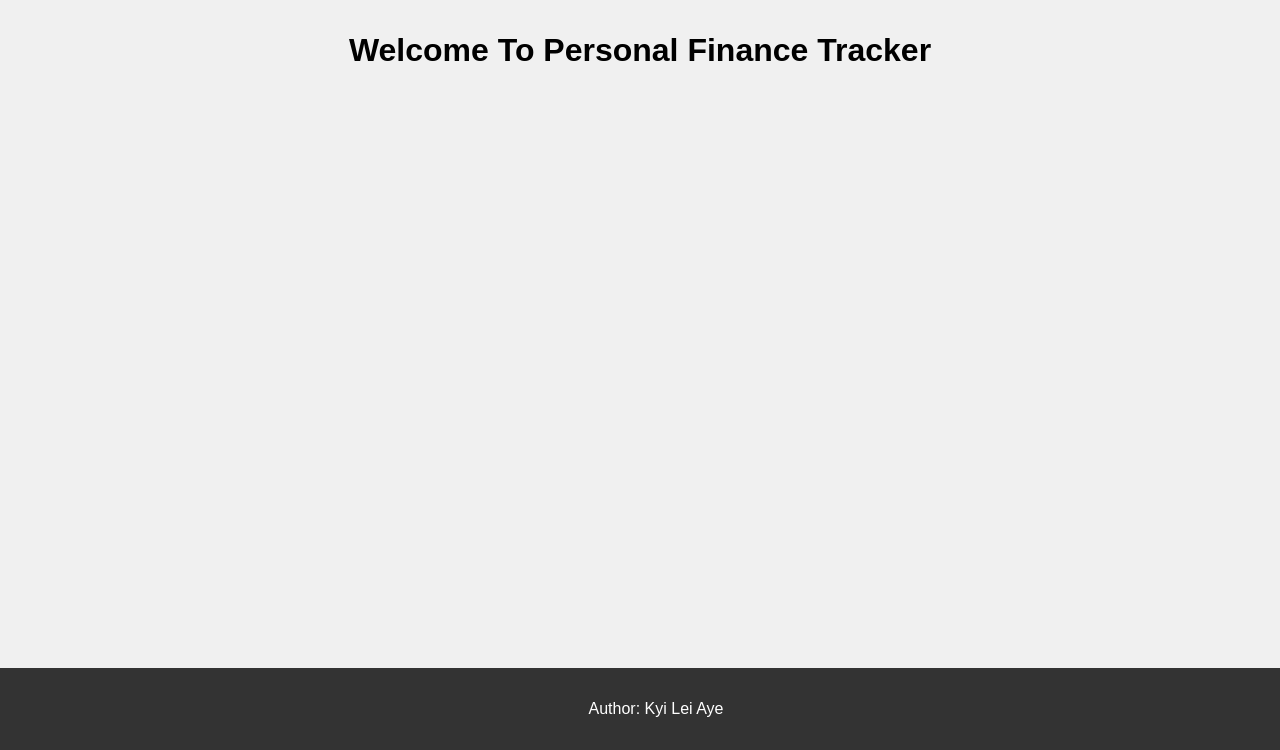
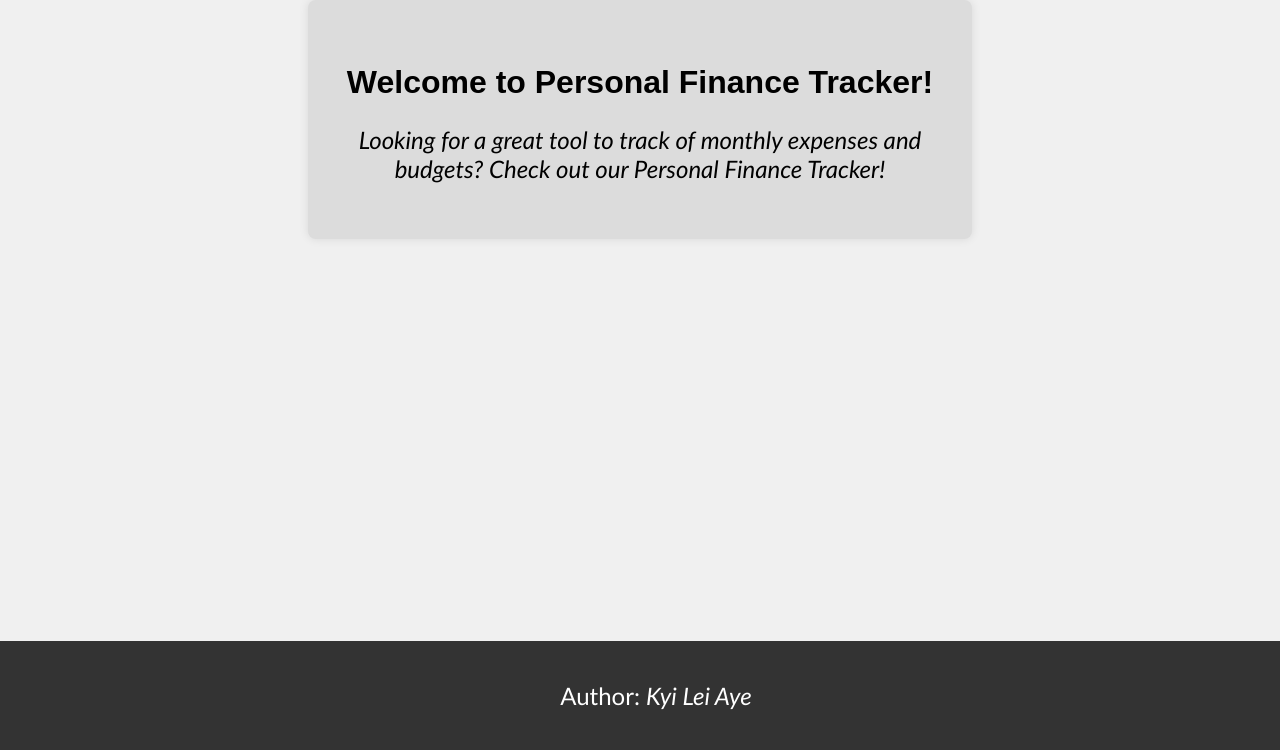
Before and after one commit to kyileiaye2021/Personal_Finance_Tracker, a Flask app: page / in a window 1280 px wide. Shown: the part 50-800 px from the top of the page. Run offline with Flask 3, Linux system fonts and the light colour scheme.

Commit message:
Wrapped Web Development Portion

```diff
--- a/static/css/styles.css
+++ b/static/css/styles.css
@@ -1,4 +1,4 @@
-h1 {
+h1, h2 {
     text-align: center;
     margin-top: 1em;
 }
@@ -14,6 +14,7 @@ nav ul {
     margin: 0;
     display: flex;
     justify-content: space-around;
+    max-height: max-content;
 }
 
 nav ul li {
@@ -54,6 +55,20 @@ label, input, select, button {
     margin-bottom: 1em;
 }
 
+.container {
+    max-width: 600px;
+    margin: 0 auto;
+    padding: 2em;
+    background-color: gainsboro;
+    border-radius: 8px;
+    box-shadow: 0 0 10px rgba(0, 0, 0, 0.1);
+}
+
+p{
+    text-align: center;
+    font-size: 1.5em;
+    font-family:'Gill Sans', 'Gill Sans MT', Calibri, 'Trebuchet MS', sans-serif;
+}
 footer {
     background-color: #333;
     color: white;
--- a/templates/base.html
+++ b/templates/base.html
@@ -20,7 +20,7 @@
         {% block content %}{% endblock %} <!--blank that will be filled in children templates-->
 
         <footer>
-            <p>Author: Kyi Lei Aye</p>
+            <p>Author: <i>Kyi Lei Aye</i></p>
         </footer>
 
     </body>
--- a/templates/index.html
+++ b/templates/index.html
@@ -1,6 +1,10 @@
 {% extends "base.html" %}
+{% block content %}
+<div class="container">
+    <h1>Welcome to Personal Finance Tracker!</h1>
 
-{% block content %}
-<h1>Welcome To Personal Finance Tracker</h1>
-
+    <p>
+        <i>Looking for a great tool to track of monthly expenses and budgets? Check out our Personal Finance Tracker!</i>
+    </p>
+</div>
 {% endblock %}
```
